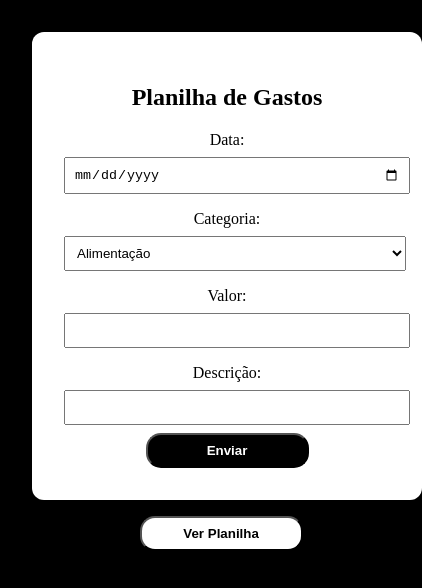
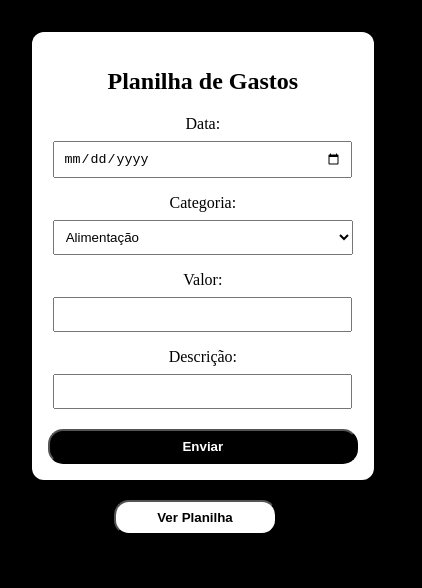
Before and after one commit to AntonioPalmaDev/Controle-de-Gastos, a plain HTML site: page index.html in a window 390 px wide. Shown: the whole page, 422 px wide, since content can reach past the window. Drawn offline with Linux system fonts and the light colour scheme.

Commit message:
responsivo

```diff
--- a/index.html
+++ b/index.html
@@ -5,6 +5,7 @@
   <title>Controle de Gastos</title>
 <link rel="stylesheet" href="style.css">
 <link rel="shortcut icon" href="img/logo.png" type="image/x-icon">
+<meta name="viewport" content="width=device-width, initial-scale=1.0">
 
 </head>
 <body>
--- a/style.css
+++ b/style.css
@@ -103,3 +103,31 @@ button:hover{
     padding: 10px;
     margin-top: 50px;
   }
+
+  @media (max-width: 600px) {
+    .container {
+      padding: 1rem;
+      max-width: 95%;
+    }
+
+    button, .open {
+      margin-top: 20px;
+      width: 100%;
+    }
+  .open {
+      margin-left: 25%;
+      width: 50%;
+    }
+    input{
+      width: 90%;
+
+    }
+    select{
+width: 97%;
+
+    }
+    #notificacao {
+      width: 50%;
+      left: 20%;
+    }
+  }
```
